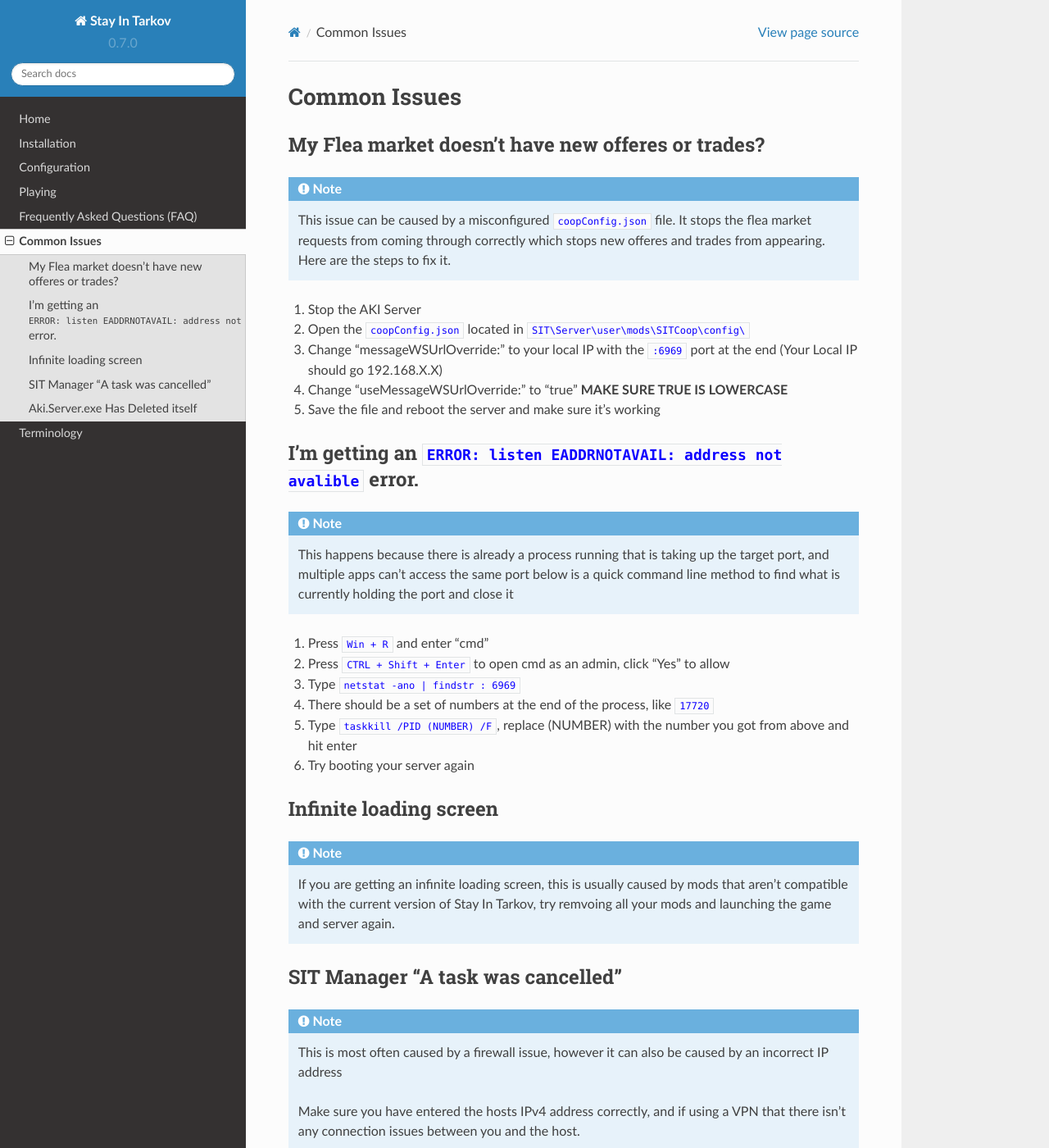
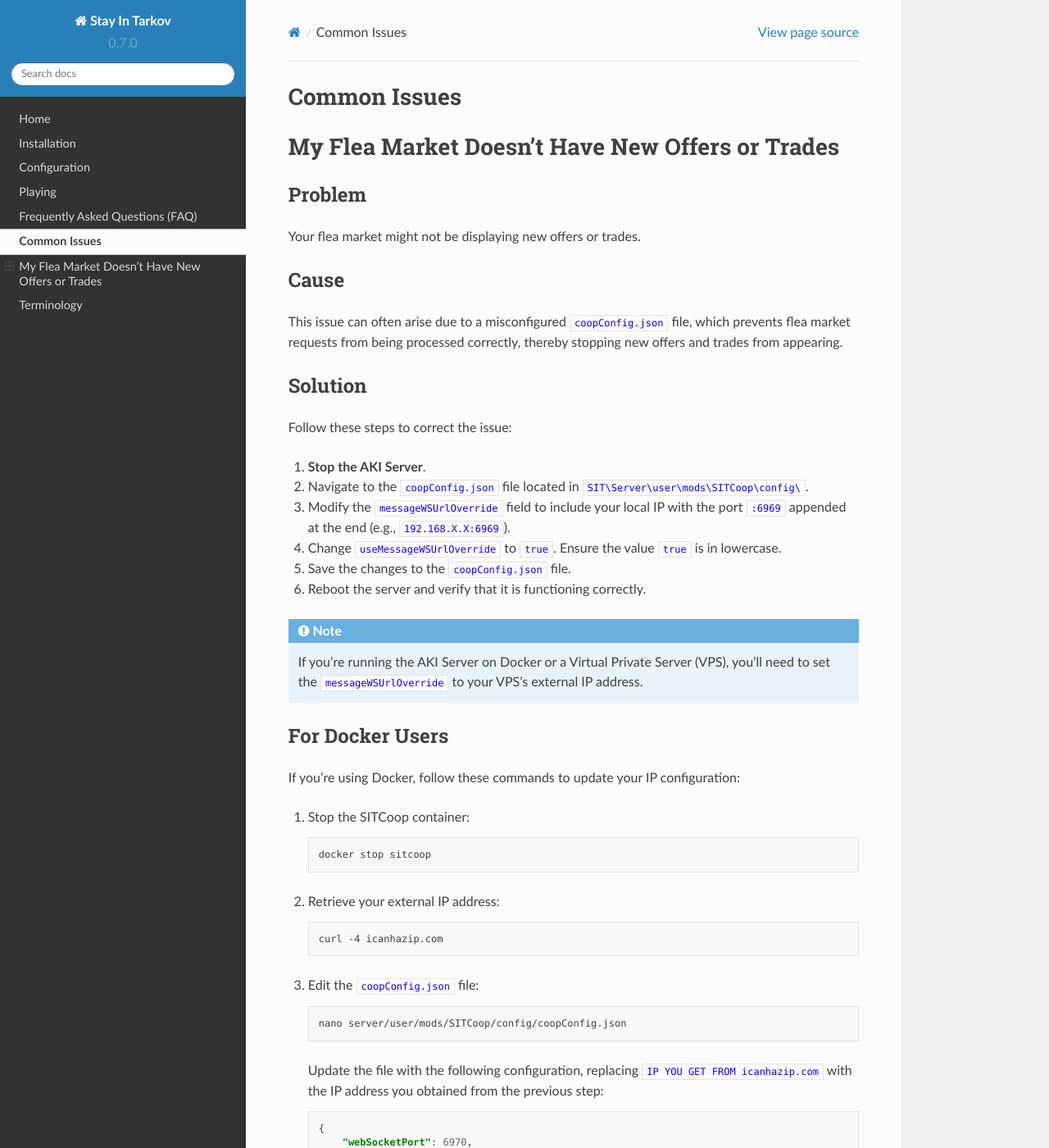
Before and after one commit to stayintarkov/SIT.Documentation, a Sphinx documentation site: the page built from docs/source/issues.rst, in a window 1280 px wide and 1400 px high. Shown: the whole window at 82% size. Built offline with Sphinx 7.4.7 and the Read the Docs theme 2.0.0, drawn with Linux system fonts in a browser that asks for light colours; some of the changed text lies outside the part shown.

Commit message:
Update issues.rst

```diff
--- a/docs/source/issues.rst
+++ b/docs/source/issues.rst
@@ -6,18 +6,82 @@
 
 .. _fleaissue:
 
-My Flea market doesn't have new offeres or trades?
---------------------------------------------------
+My Flea Market Doesn't Have New Offers or Trades
+================================================
+
+Problem
+-------
+
+Your flea market might not be displaying new offers or trades.
+
+Cause
+-----
+
+This issue can often arise due to a misconfigured ``coopConfig.json`` file, which prevents flea market requests from being processed correctly, thereby stopping new offers and trades from appearing.
+
+Solution
+--------
+
+Follow these steps to correct the issue:
+
+1. **Stop the AKI Server**.
+
+2. Navigate to the ``coopConfig.json`` file located in ``SIT\Server\user\mods\SITCoop\config\``.
+
+3. Modify the ``messageWSUrlOverride`` field to include your local IP with the port ``:6969`` appended at the end (e.g., ``192.168.X.X:6969``).
+
+4. Change ``useMessageWSUrlOverride`` to ``true``. Ensure the value ``true`` is in lowercase.
+
+5. Save the changes to the ``coopConfig.json`` file.
+
+6. Reboot the server and verify that it is functioning correctly.
 
 .. note::
-   This issue can be caused by a misconfigured ``coopConfig.json`` file. It stops the flea market requests from coming through correctly
-   which stops new offeres and trades from appearing. Here are the steps to fix it.
+   If you're running the AKI Server on Docker or a Virtual Private Server (VPS), you'll need to set the ``messageWSUrlOverride`` to your VPS's external IP address.
 
-#. Stop the AKI Server
-#. Open the ``coopConfig.json`` located in ``SIT\Server\user\mods\SITCoop\config\``
-#. Change "messageWSUrlOverride:" to your local IP with the ``:6969`` port at the end (Your Local IP should go 192.168.X.X)
-#. Change "useMessageWSUrlOverride:" to "true" **MAKE SURE TRUE IS LOWERCASE**
-#. Save the file and reboot the server and make sure it's working
+For Docker Users
+----------------
+
+If you're using Docker, follow these commands to update your IP configuration:
+
+1. Stop the SITCoop container:
+
+   .. code-block:: bash
+
+      docker stop sitcoop
+
+2. Retrieve your external IP address:
+
+   .. code-block:: bash
+
+      curl -4 icanhazip.com
+
+3. Edit the ``coopConfig.json`` file:
+
+   .. code-block:: bash
+
+      nano server/user/mods/SITCoop/config/coopConfig.json
+
+   Update the file with the following configuration, replacing ``IP YOU GET FROM icanhazip.com`` with the IP address you obtained from the previous step:
+
+   .. code-block:: json
+
+      {
+          "webSocketPort": 6970,
+          "natHelperPort": 6971,
+          "useUPNP": false,
+          "useMessageWSUrlOverride": true, <--- SET THIS TO TRUE
+          "messageWSUrlOverride": "IP you get from icanhazip.com:6969"
+      }
+
+4. Start the SITCoop container:
+
+   .. code-block:: bash
+
+      docker start sitcoop
+
+By following these steps, you should be able to resolve the issue with the flea market not displaying new offers or trades in your AKI Server environment.
+
 
 I'm getting an ``ERROR: listen EADDRNOTAVAIL: address not avalible`` error.
 ---------------------------------------------------------------------------
```
